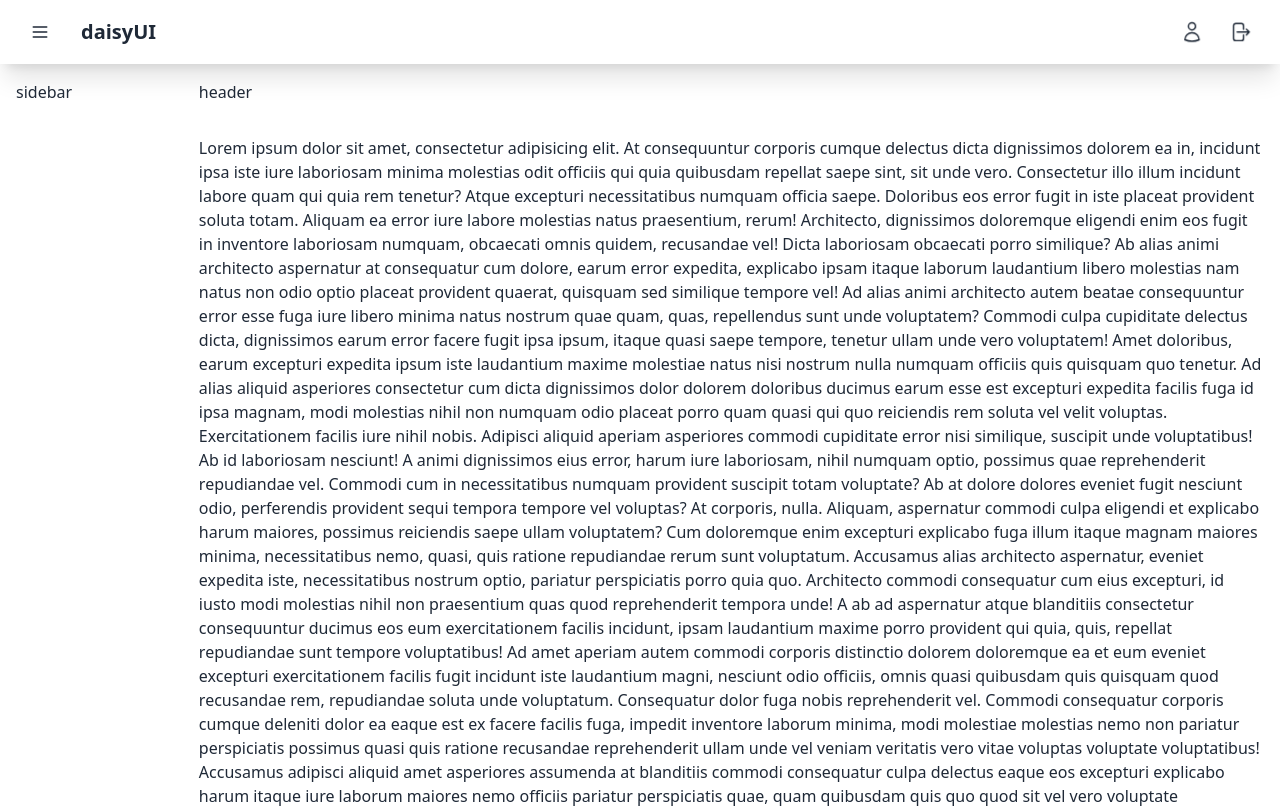
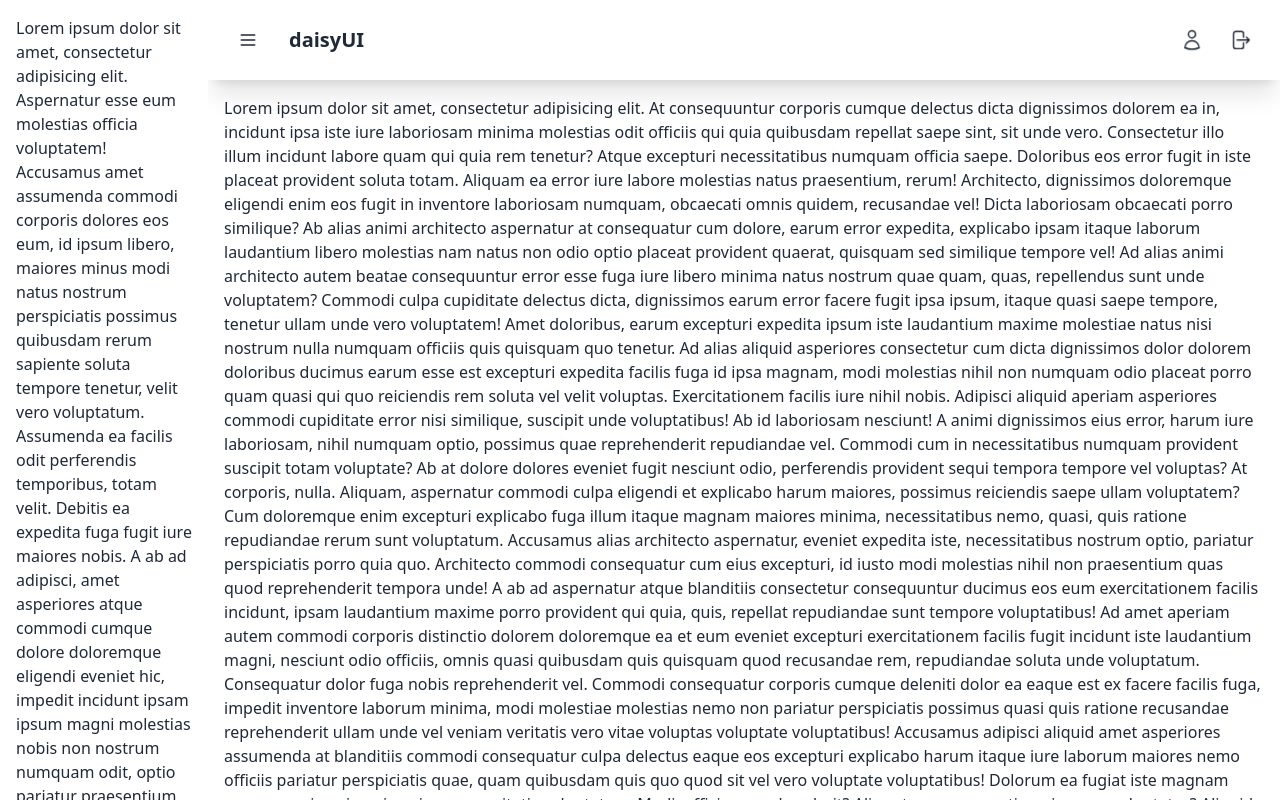
Before and after one commit to aprianfirlanda/next-daisy-ui, a Next.js app: page /console in a window 1280 px wide. Shown: the top 808 px of the page. Built offline with nearby package versions, Linux system fonts and the light colour scheme; what tailwindcss-animated would draw is missing.

Commit message:
update layout dashboard (new style)

```diff
--- a/src/app/console/layout.tsx
+++ b/src/app/console/layout.tsx
@@ -1,5 +1,6 @@
 import React from 'react';
 import DashboardNavbar from '@/components/layouts/dashboard/DashboardNavbar';
+import DashboardSidebar from '@/components/layouts/dashboard/DashboardSidebar';
 
 function Layout({
     children
@@ -7,14 +8,11 @@ function Layout({
     children: React.ReactNode;
 }>) {
     return (
-        <div className="m-0 flex h-dvh flex-col">
-            <DashboardNavbar />
-            <div className="flex flex-1 items-stretch">
-                <div className="w-52 overflow-y-auto p-4">sidebar</div>
-                <div className="flex w-full flex-col overflow-y-auto">
-                    <div className="p-4">header</div>
-                    <div className="p-4">{children}</div>
-                </div>
+        <div className="m-0 flex h-dvh w-screen">
+            <DashboardSidebar />
+            <div className="h-dvh flex-1 overflow-y-auto">
+                <DashboardNavbar />
+                <main className="p-4">{children}</main>
             </div>
         </div>
     );
--- a/src/components/layouts/dashboard/DashboardNavbar.tsx
+++ b/src/components/layouts/dashboard/DashboardNavbar.tsx
@@ -4,7 +4,7 @@ import LogoutIcon from '@/components/icons/LogoutIcon';
 
 function DashboardNavbar() {
     return (
-        <div className="navbar bg-base-100 p-4 shadow-xl">
+        <div className="navbar sticky top-0 bg-base-100 p-4 shadow-xl">
             <div className="flex-none">
                 <button className="btn btn-circle btn-ghost">
                     <svg xmlns="http://www.w3.org/2000/svg" fill="none" viewBox="0 0 24 24" className="inline-block size-5 stroke-current">
--- /dev/null
+++ b/src/components/layouts/dashboard/DashboardSidebar.tsx
@@ -0,0 +1,43 @@
+import React from 'react';
+
+function DashboardSidebar() {
+    return (
+        <div className="h-dvh w-52 flex-none overflow-y-auto p-4">
+            Lorem ipsum dolor sit amet, consectetur adipisicing elit. Aspernatur esse eum molestias officia voluptatem! Accusamus amet assumenda commodi corporis dolores eos eum, id ipsum libero, maiores minus modi natus nostrum perspiciatis possimus
+            quibusdam rerum sapiente soluta tempore tenetur, velit vero voluptatum. Assumenda ea facilis odit perferendis temporibus, totam velit. Debitis ea expedita fuga fugit iure maiores nobis. A ab ad adipisci, amet asperiores atque commodi
+            cumque dolore doloremque eligendi eveniet hic, impedit incidunt ipsam ipsum magni molestias nobis non nostrum numquam odit, optio pariatur praesentium quae quidem recusandae saepe sequi sint tempora voluptate. Architecto doloremque
+            dolorum excepturi natus nisi nostrum nulla praesentium quibusdam quod sint. Aperiam at, dolores et excepturi exercitationem facere facilis hic in inventore iure laboriosam neque odit quae, quidem quis ratione repellat soluta ut. Aliquam
+            fuga iure minima necessitatibus perferendis possimus saepe velit. Aliquam aut consectetur exercitationem odio provident quisquam unde, velit. Corporis deleniti explicabo iste iure non quas saepe suscipit ullam? Accusamus atque culpa
+            cumque dicta dolores eligendi, enim eveniet explicabo illum itaque iure modi natus nemo omnis, possimus, provident quaerat qui quibusdam quisquam recusandae repellendus temporibus ullam vel veniam voluptas. At commodi consequatur delectus
+            facilis iste iure nam nostrum obcaecati omnis quod repellendus, sint vel voluptates? Adipisci alias aliquam aliquid animi, corporis debitis delectus ea earum error fuga hic inventore magnam mollitia necessitatibus nobis non nulla
+            obcaecati, officia officiis optio praesentium quasi quibusdam quod rem repudiandae rerum similique suscipit, voluptas voluptates voluptatibus. Accusantium animi aperiam, at, cum dolores et fugiat maiores nostrum numquam obcaecati optio
+            perferendis quia repellendus sed similique soluta tempore, ullam vel vero voluptates! Inventore, veniam voluptatibus. Aspernatur atque autem commodi cum deleniti dolores ea fugiat illo in iure iusto molestias numquam odit qui quibusdam
+            quo, reprehenderit repudiandae veniam voluptas voluptate! Ad amet dignissimos, harum, incidunt, iste itaque molestiae repellendus saepe sapiente suscipit tempora ullam unde ut vel vero vitae voluptatem voluptatum. Accusantium adipisci,
+            aliquam aliquid aperiam culpa dolore doloremque et facere ipsa ipsum magnam mollitia nobis reprehenderit sunt voluptas. Assumenda autem consequuntur corporis dignissimos, eius enim impedit neque nobis non nulla provident rem sit
+            voluptatem voluptates voluptatum. Accusamus accusantium atque autem beatae, culpa cumque debitis deleniti dicta exercitationem harum incidunt iste, laudantium minima perspiciatis qui quis reiciendis rem totam! Aliquam excepturi maiores
+            nihil quaerat quod. Animi deleniti dicta ducimus ea est inventore iste iure, omnis quas quis saepe sit! Consequuntur dignissimos esse incidunt natus provident, quibusdam sequi voluptates. Dicta est iusto labore nostrum quas, quo quod!
+            Amet, aperiam architecto commodi cum fugit in, labore odit officiis quaerat quidem similique sint sunt ut. Accusantium aspernatur iure quis! Animi aut consequuntur doloremque eum explicabo fuga id illo incidunt laudantium, mollitia neque
+            omnis optio placeat quibusdam quis quos soluta totam ut vel velit! Aliquid atque, dicta doloremque ea excepturi possimus quia rem repudiandae sunt vitae? Alias animi aperiam aspernatur atque commodi consectetur consequuntur cumque dicta
+            ea eveniet expedita explicabo facere fugiat itaque laboriosam magni, minima, natus neque nobis obcaecati, perferendis perspiciatis quo sapiente soluta ut voluptate voluptates voluptatibus? Autem blanditiis cumque eligendi in repellat
+            soluta tempora? Aliquam mollitia nam nulla quae quam quasi, qui repellendus reprehenderit sed unde. Animi atque autem beatae eaque explicabo inventore nesciunt perspiciatis sint tenetur veritatis? Alias animi consequuntur eligendi
+            exercitationem harum, ipsa laudantium magnam officia tempora velit. Aliquam ducimus ex, exercitationem in molestiae neque possimus quae voluptatum. A accusamus ad aliquam, aliquid, aspernatur beatae blanditiis consectetur cupiditate
+            debitis, dolores eveniet expedita laborum magnam nulla odio perspiciatis quas quibusdam saepe? Alias atque corporis cumque cupiditate doloremque facere labore, maxime modi, natus nesciunt nulla praesentium quisquam recusandae repellat,
+            soluta temporibus tenetur unde vel velit veritatis! Adipisci asperiores beatae consectetur cum deserunt, eos est eveniet fugiat ipsa, itaque repellat reprehenderit sint soluta suscipit tenetur, voluptates voluptatibus? Assumenda aut
+            delectus id impedit minus obcaecati? Atque ducimus et inventore iste minima nisi nulla porro quae rerum totam. Aperiam, blanditiis dignissimos earum et exercitationem fugiat illo iste iusto maiores maxime nemo nesciunt perspiciatis porro,
+            possimus quas recusandae voluptates. Adipisci atque, debitis esse expedita, fugit laboriosam magnam nulla officia placeat rem soluta tempora unde veniam. Alias aperiam aspernatur deserunt ea ex iste iure iusto nostrum provident quis!
+            Dolorum molestias nam nihil obcaecati placeat quo sequi. Adipisci architecto at, doloremque doloribus eligendi esse facere laudantium obcaecati odit optio quae quo rerum sit suscipit veritatis. Incidunt laboriosam pariatur perferendis.
+            Accusamus animi at culpa dolores eum facere fugit hic laboriosam nam nostrum, odit perferendis quo sint veritatis voluptas. Aliquid atque consectetur, cum dolor dolorem, doloribus dolorum earum esse et fugiat harum impedit in itaque iusto
+            labore laboriosam laborum maxime nam nihil nisi non numquam odio officia perspiciatis praesentium quibusdam quod quos repellat sequi similique sint soluta temporibus tenetur veniam vitae voluptatem voluptatibus. Animi, architecto
+            assumenda beatae consequuntur cum cupiditate dicta dolore dolores earum fugit hic impedit in laborum maiores minus nam nihil officia officiis optio perferendis praesentium quae quam quibusdam sapiente velit vero voluptas. Adipisci,
+            aliquam aliquid blanditiis doloribus eos est et eveniet exercitationem fugit illo inventore ipsam itaque iusto laudantium magni maiores non, nostrum numquam officia optio pariatur perferendis perspiciatis porro quae quam qui quia quidem
+            quisquam, reiciendis reprehenderit saepe soluta ullam vero? Accusamus ad, perferendis! Aspernatur consequuntur corporis debitis esse facere fugiat illum iusto laborum magni maiores perferendis sapiente sint, totam veniam voluptatum? A est
+            harum repellat saepe, soluta suscipit temporibus. Culpa delectus dolore eaque reprehenderit. Accusamus accusantium aliquam asperiores consequatur cum est et explicabo facere illum nihil quod soluta sunt, veritatis? Ab aperiam, consectetur
+            eos error eum in numquam odio optio quasi, quis quisquam quos ratione repudiandae suscipit, temporibus vero voluptates. Aut cupiditate ea expedita perferendis quae velit, voluptatibus! Aperiam aut corporis culpa delectus distinctio dolor
+            error, et incidunt, iste labore, magni obcaecati sapiente vitae voluptate voluptatem! Ab asperiores at aut commodi consectetur consequatur culpa dicta dolores ducimus earum eius eveniet expedita facilis fugit iste laudantium minima modi
+            natus nesciunt odit perferendis quasi quia quidem quisquam quo repellendus, repudiandae sit temporibus tenetur unde? Architecto eos expedita laudantium libero, numquam repellat sapiente sunt tempora tenetur vitae. Consectetur culpa
+            distinctio ducimus enim impedit incidunt laudantium modi odio officiis repudiandae.
+        </div>
+    );
+}
+
+export default DashboardSidebar;
```
